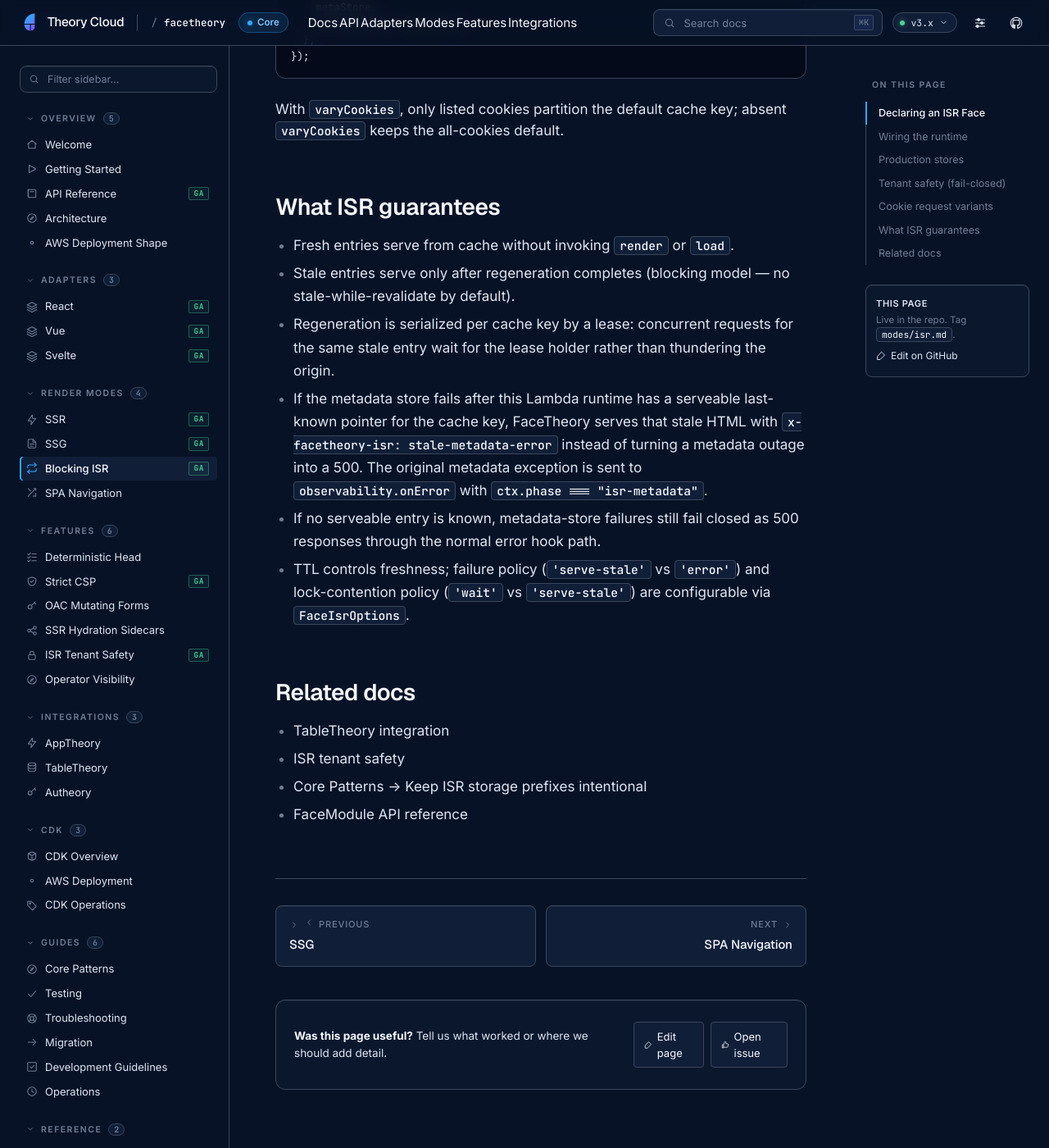
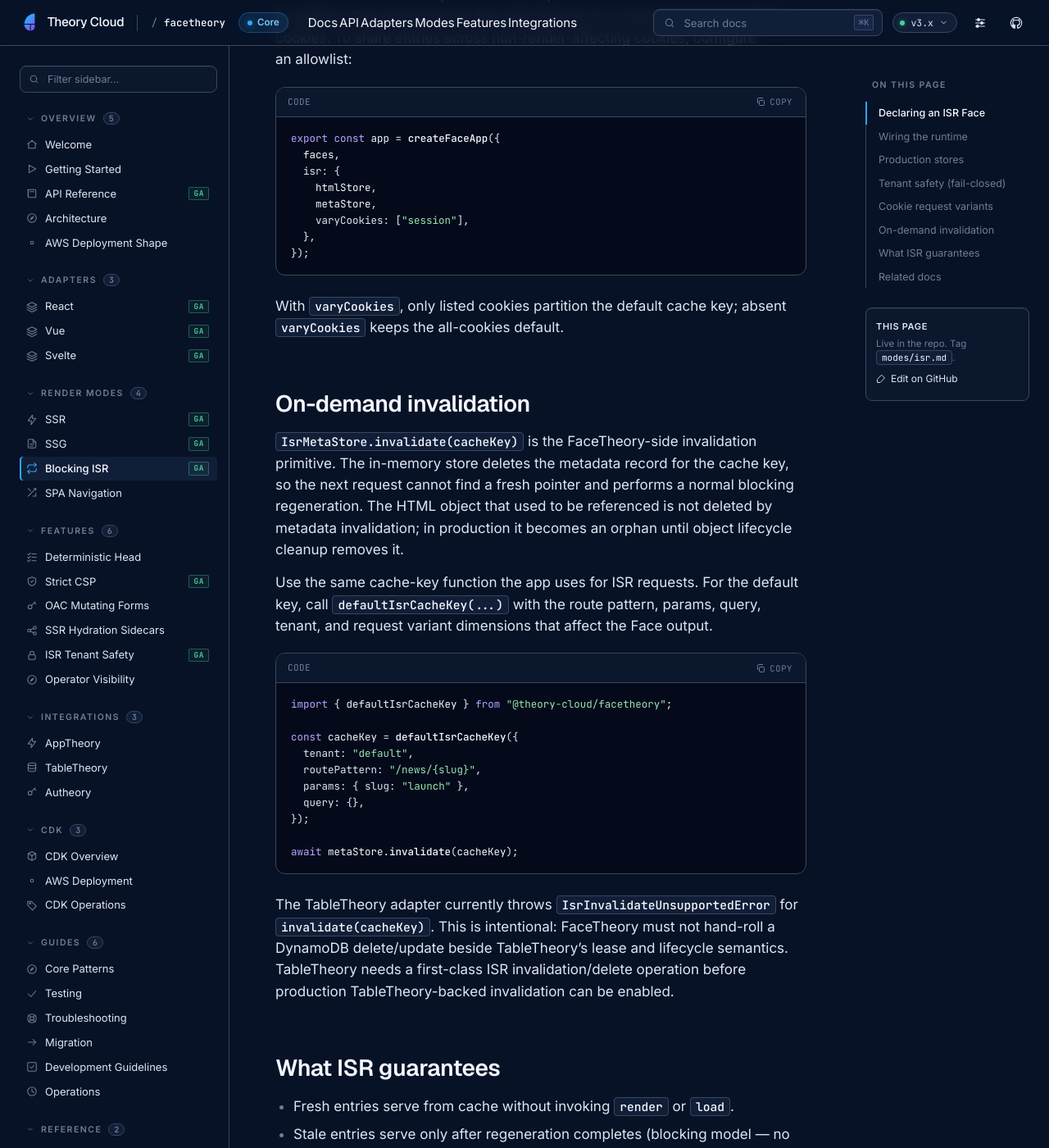
Before and after one commit to theory-cloud/FaceTheory, a Jekyll site: the page built from docs/modes/isr.md, in a window 1280 px wide and 1400 px high, scrolled down 2570 px. Shown: the whole window at 82% size. Built offline with Jekyll 4.4.1, drawn with Linux system fonts in a browser that asks for light colours; some of the changed text lies outside the part shown.

Commit message:
feat(isr): on-demand invalidate on the meta-store interface
Refs THE-2483

````diff
--- a/docs/modes/isr.md
+++ b/docs/modes/isr.md
@@ -30,7 +38,11 @@ const faces: FaceModule[] = [
 Configure the ISR runtime when constructing the app:
 
 ```typescript
-import { createFaceApp, InMemoryHtmlStore, InMemoryIsrMetaStore } from '@theory-cloud/facetheory';
+import {
+  createFaceApp,
+  InMemoryHtmlStore,
+  InMemoryIsrMetaStore,
+} from "@theory-cloud/facetheory";
 
 const htmlStore = new InMemoryHtmlStore();
 const metaStore = new InMemoryIsrMetaStore();
@@ -74,12 +86,33 @@ export const app = createFaceApp({
   isr: {
     htmlStore,
     metaStore,
-    varyCookies: ['session'],
+    varyCookies: ["session"],
   },
 });
 ```
 
 With `varyCookies`, only listed cookies partition the default cache key; absent `varyCookies` keeps the all-cookies default.
+
+## On-demand invalidation
+
+`IsrMetaStore.invalidate(cacheKey)` is the FaceTheory-side invalidation primitive. The in-memory store deletes the metadata record for the cache key, so the next request cannot find a fresh pointer and performs a normal blocking regeneration. The HTML object that used to be referenced is not deleted by metadata invalidation; in production it becomes an orphan until object lifecycle cleanup removes it.
+
+Use the same cache-key function the app uses for ISR requests. For the default key, call `defaultIsrCacheKey(...)` with the route pattern, params, query, tenant, and request variant dimensions that affect the Face output.
+
+```typescript
+import { defaultIsrCacheKey } from "@theory-cloud/facetheory";
+
+const cacheKey = defaultIsrCacheKey({
+  tenant: "default",
+  routePattern: "/news/{slug}",
+  params: { slug: "launch" },
+  query: {},
+});
+
+await metaStore.invalidate(cacheKey);
+```
+
+The TableTheory adapter currently throws `IsrInvalidateUnsupportedError` for `invalidate(cacheKey)`. This is intentional: FaceTheory must not hand-roll a DynamoDB delete/update beside TableTheory's lease and lifecycle semantics. TableTheory needs a first-class ISR invalidation/delete operation before production TableTheory-backed invalidation can be enabled.
 
 ## What ISR guarantees
 
--- a/ts/src/isr.ts
+++ b/ts/src/isr.ts
@@ -131,6 +131,7 @@ export interface ReleaseIsrLeaseInput {
 
 export interface IsrMetaStore {
   get: (cacheKey: string) => Promise<IsrMetaRecord | null>;
+  invalidate: (cacheKey: string) => Promise<void>;
   tryAcquireLease: (
     input: TryAcquireIsrLeaseInput,
   ) => Promise<TryAcquireIsrLeaseResult>;
@@ -279,6 +280,10 @@ export class InMemoryIsrMetaStore implements IsrMetaStore {
   async get(cacheKey: string): Promise<IsrMetaRecord | null> {
     const record = this.records.get(cacheKey);
     return record ? cloneIsrMetaRecord(record) : null;
+  }
+
+  async invalidate(cacheKey: string): Promise<void> {
+    this.records.delete(cacheKey);
   }
 
   async tryAcquireLease(
````
Also changed, not shown: other parts of docs/modes/isr.md (+14 -6 lines), docs/OPERATIONS.md (+11 -0 lines), ts/src/tabletheory/index.ts (+41 -8 lines), ts/test/unit/isr.test.ts (+53 -0 lines), ts/test/unit/tabletheory-isr-meta-store.test.ts (+23 -1 lines).
